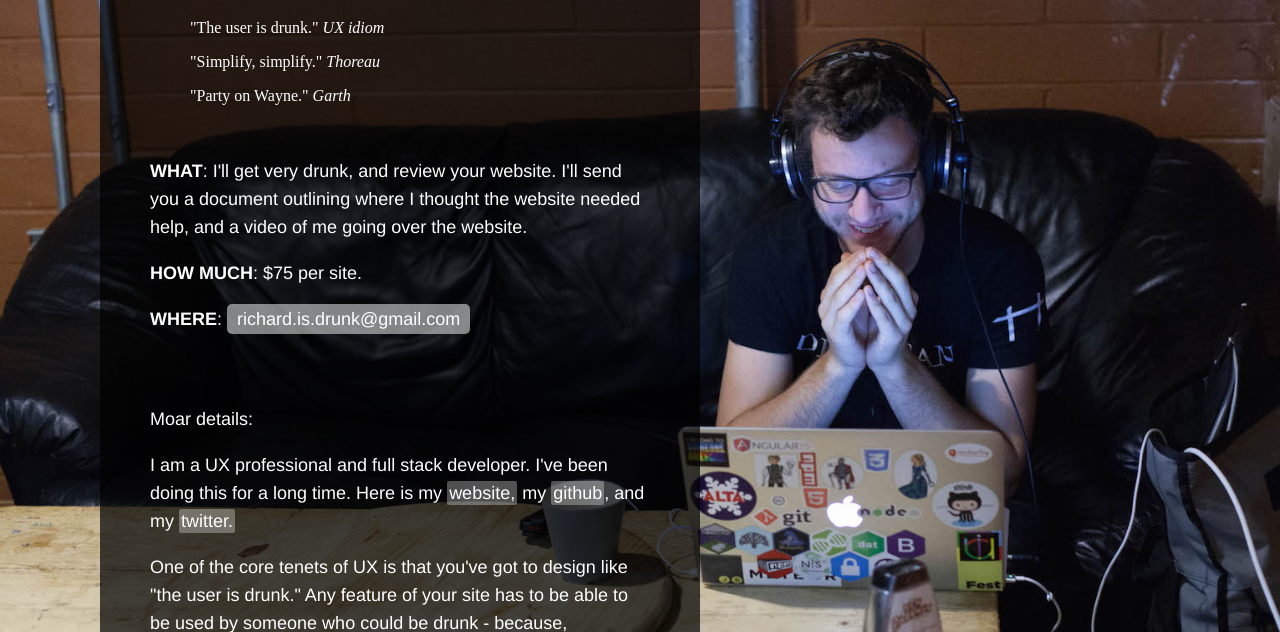
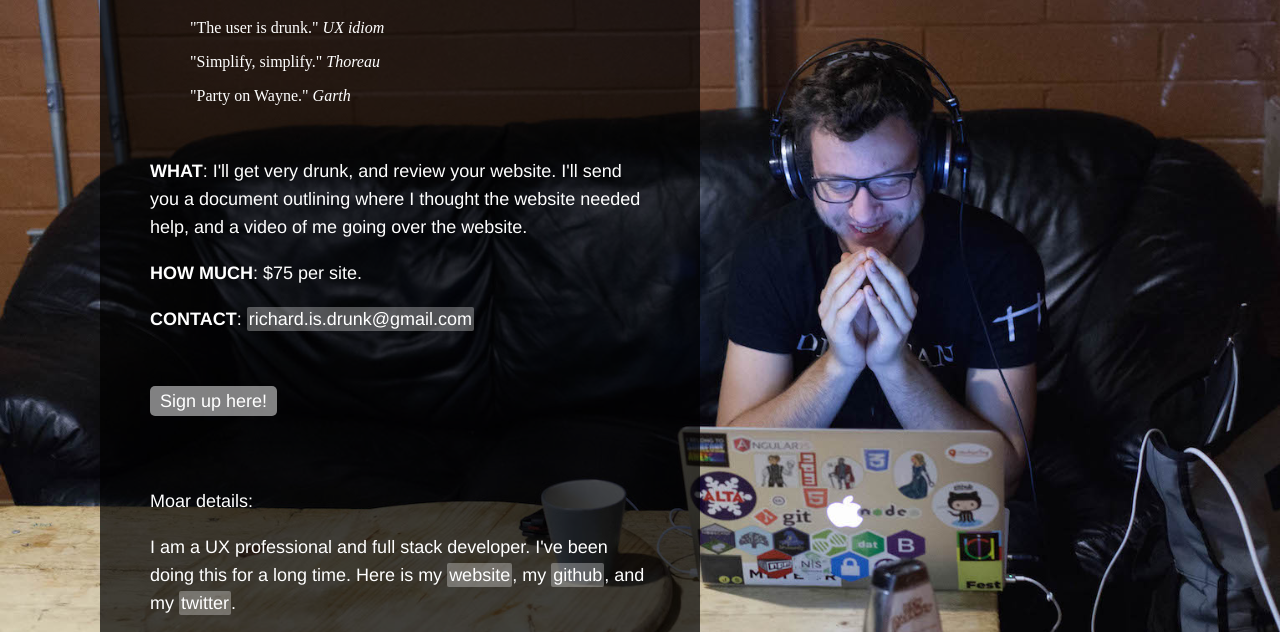
Before and after one commit to RichardLitt/the-user-is-drunk, a plain HTML site: page _site/index.html in a window 1280 px wide. Shown: the part 114-746 px from the top of the page. Drawn offline with Linux system fonts and the light colour scheme.

Commit message:
Added payment scheme

```diff
--- a/_site/index.html
+++ b/_site/index.html
@@ -24,11 +24,12 @@
 
       <p><b>WHAT</b>: I'll get very drunk, and review your website. I'll send you a document outlining where I thought the website needed help, and a video of me going over the website.</p>
       <p><b>HOW MUCH</b>: $75 per site.</p>
-      <p><b>WHERE</b>: <a href="mailto:richard.is.drunk@gmail.com">richard.is.drunk@gmail.com</a></p><br /><br />
+      <p><b>CONTACT</b>: <a href="mailto:richard.is.drunk@gmail.com" class='website'>richard.is.drunk@gmail.com</a></p><br />
 
+      <p><a href="https://plasso.co/richard.littauer@gmail.com">Sign up here!</a></p><br /><br />
 
       <p>Moar details:</p>
-      <p>I am a UX professional and full stack developer. I've been doing this for a long time. Here is my <a class='website' href="http://burntfen.com">website,</a> my <a class='website' href="https://github.com/RichardLitt">github</a>, and my <a class='website' href="https://twitter.com/richlitt">twitter.</a></p>
+      <p>I am a UX professional and full stack developer. I've been doing this for a long time. Here is my <a class='website' href="http://burntfen.com">website</a>, my <a class='website' href="https://github.com/RichardLitt">github</a>, and my <a class='website' href="https://twitter.com/richlitt">twitter</a>.</p>
       <p>One of the core tenets of UX is that you've got to design like "the user is drunk." Any feature of your site has to be able to be used by someone who could be drunk - because, invariably, the user will mess it up otherwise. Wonderful idea. The thing is, it is hard to test.</p>
       <br />
       <p> I and a lot of beer will test this for you.</p>
```
Also changed, not shown: index.html (+3 -2 lines).
